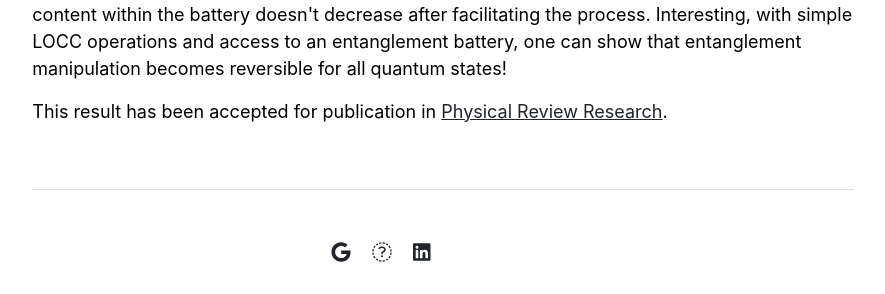
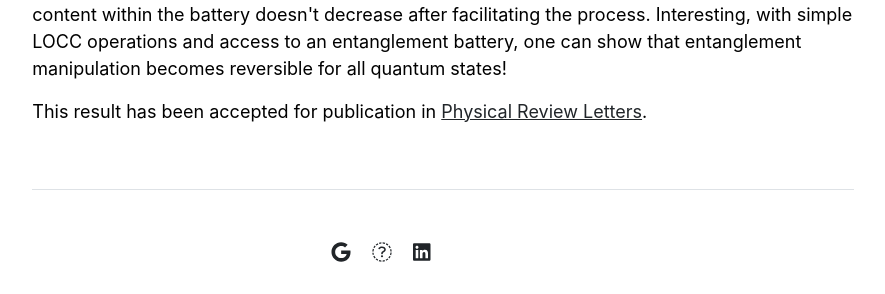
Before and after one commit to nelly-ng/nelly-ng.github.io, a Jekyll site: the page built from _posts/2025-05-20-battery.md, in a window 1280 px wide. Shown: the part 561-855 px from the top of the page, without its empty margins (197-1082 px from the left). Built offline with Jekyll 4.4.1, drawn with Linux system fonts in a browser that asks for light colours.

Commit message:
Update 2025-05-20-battery.md

```diff
--- a/_posts/2025-05-20-battery.md
+++ b/_posts/2025-05-20-battery.md
@@ -12,5 +12,5 @@ Together with Ray, Varun, Alex, we show that a very simple recipe exists that ca
 </p>
 
 <p>
-  This result has been accepted for publication in <a href="https://journals.aps.org/prresearch/abstract/10.1103/PhysRevResearch.7.L022031">Physical Review Research</a>.
+  This result has been accepted for publication in <a href="[https://journals.aps.org/prresearch/abstract/10.1103/PhysRevResearch.7.L022031](https://journals.aps.org/prl/accepted/2b076Ya5N9e1ef9ed0c98379579ddae47831e9f46)">Physical Review Letters</a>.
     </p>
```
